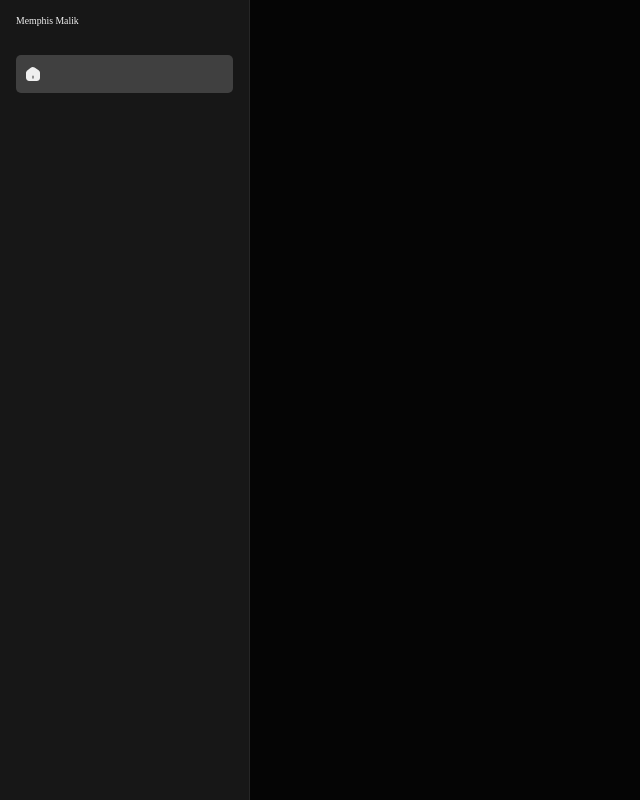
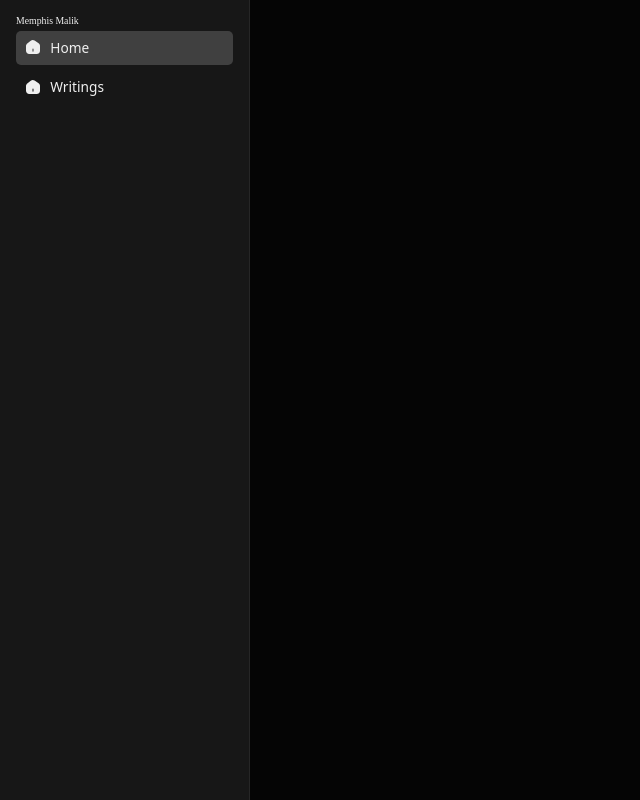
Before and after one commit to MozartOnWeb/memphismalik.io, a Next.js app: page / in a window 1280 px wide. Shown: the whole page, without its empty margins (0-640 px from the left). Built offline with nearby package versions, Linux system fonts and the light colour scheme.

Commit message:
build nav link component

```diff
--- /dev/null
+++ b/app/(user)/writings/page.tsx
@@ -0,0 +1,3 @@
+export default function Writings() {
+  return <main className="writings-page"></main>;
+}
--- a/components/navlinks/NavLinks.tsx
+++ b/components/navlinks/NavLinks.tsx
@@ -9,6 +9,7 @@ type NavLinkProps = {
   href?: string;
   name?: string;
   icon?: JSX.Element;
+  className?: any;
 };
 
 export const NavLink = ({ href, name, icon }: NavLinkProps) => {
@@ -16,7 +17,7 @@ export const NavLink = ({ href, name, icon }: NavLinkProps) => {
 
   return (
     <Link
-      className={pathname === href || "/" ? "nav_link active" : "nav_link"}
+      className={"nav_link " + (pathname === href ? " active" : "")}
       href={href || "/"}
     >
       <HomeIcon />
--- a/components/navlinks/navlinks.scss
+++ b/components/navlinks/navlinks.scss
@@ -1,6 +1,6 @@
 .nav_link {
-  margin-top: 3em;
-  padding: 1.2em 1em;
+  margin-top: 0.5em;
+  padding: 1em;
   border-radius: 5px;
 
   display: flex;
--- a/components/sidebar/Sidebar.tsx
+++ b/components/sidebar/Sidebar.tsx
@@ -1,5 +1,3 @@
-import Link from "next/link";
-
 import { NavLink } from "../navlinks/NavLinks";
 
 export default function Sidebar() {
@@ -8,7 +6,8 @@ export default function Sidebar() {
       <h1>Memphis Malik</h1>
 
       <div className="head_links">
-        <NavLink />
+        <NavLink href="/" name="Home" />
+        <NavLink href="/writings" name="Writings" />
       </div>
     </div>
   );
```
